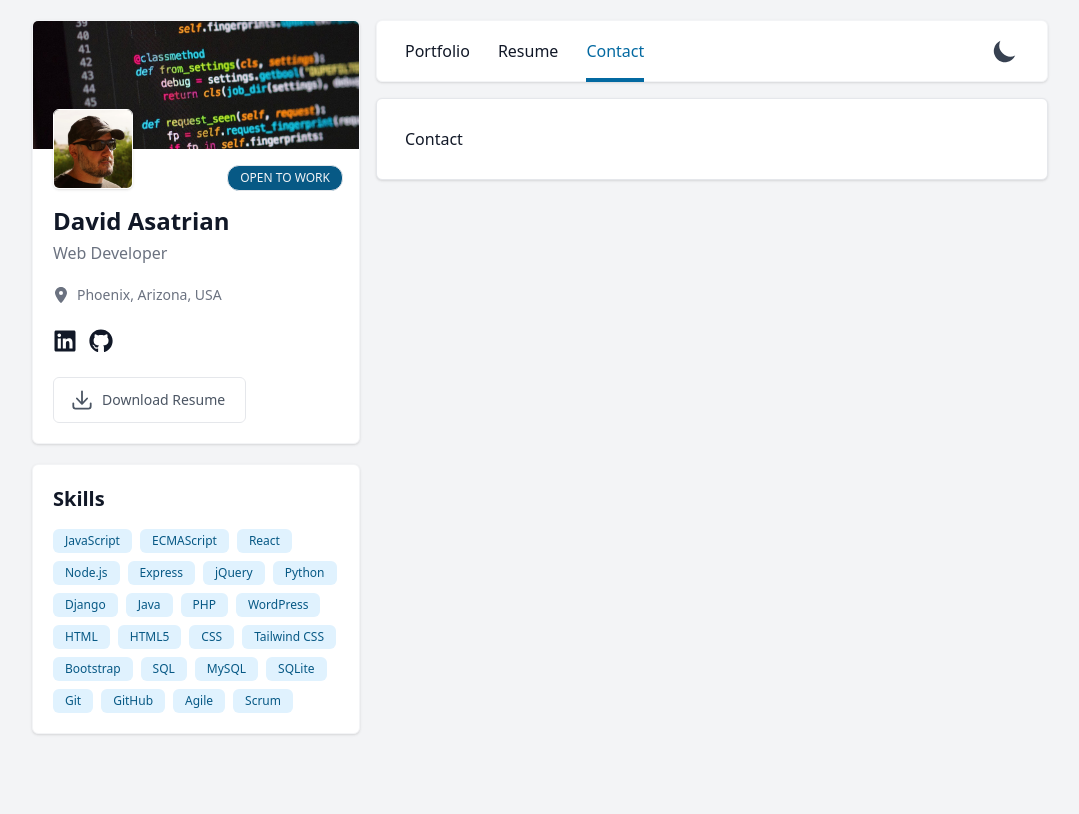
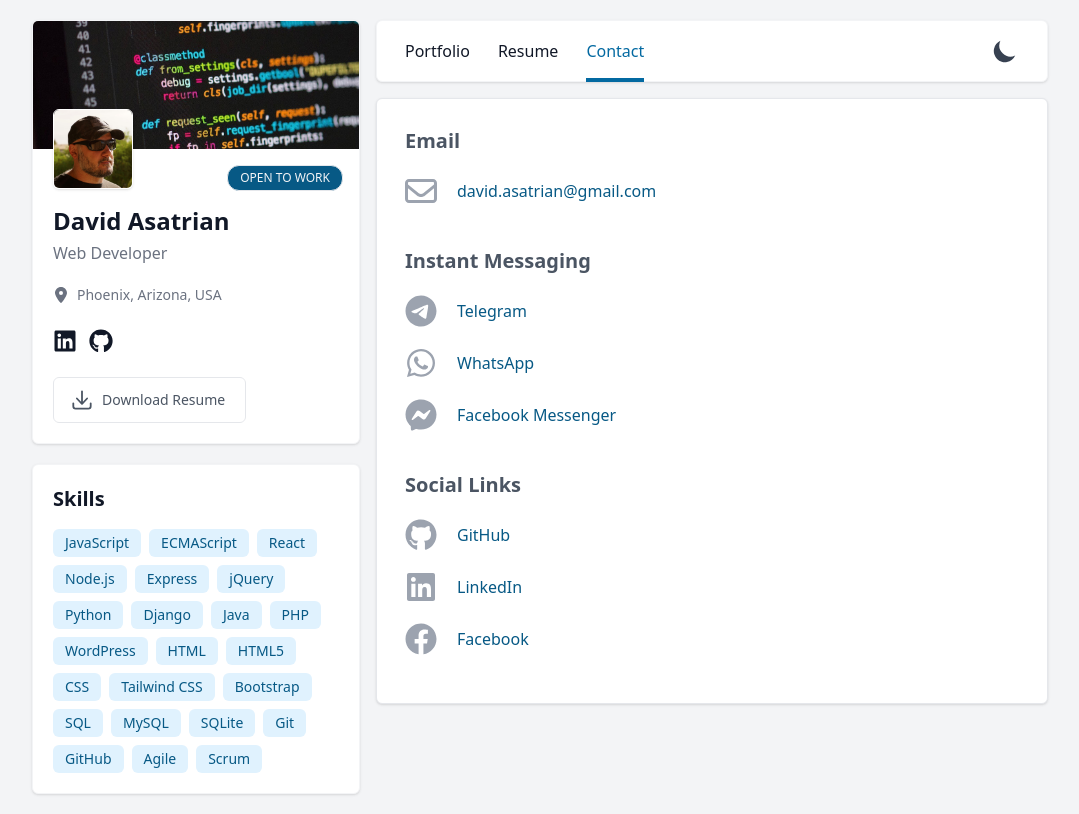
Before and after one commit to david-phx/portfolio, a React (Vite) app: page /contact in a window 1280 px wide. Shown: the whole page, without its empty margins (100-1179 px from the left). Built offline with nearby package versions, Linux system fonts and the light colour scheme.

Commit message:
Better CSS, sticky navbar, and contact component done.

```diff
--- a/src/Contact.jsx
+++ b/src/Contact.jsx
@@ -7,9 +7,105 @@ function Contact() {
 
   return (
     <>
-      Contact
+      <ContactHeader>Email</ContactHeader>
+
+      <ContactLink
+        icon={(
+          <svg className="w-8 h-8" fill="currentColor" xmlns="http://www.w3.org/2000/svg" viewBox="0 0 512 512" aria-hidden="true">
+            <path d="M64 112c-8.8 0-16 7.2-16 16v22.1L220.5 291.7c20.7 17 50.4 17 71.1 0L464 150.1V128c0-8.8-7.2-16-16-16H64zM48 212.2V384c0 8.8 7.2 16 16 16H448c8.8 0 16-7.2 16-16V212.2L322 328.8c-38.4 31.5-93.7 31.5-132 0L48 212.2zM0 128C0 92.7 28.7 64 64 64H448c35.3 0 64 28.7 64 64V384c0 35.3-28.7 64-64 64H64c-35.3 0-64-28.7-64-64V128z" />
+          </svg>
+        )}
+        url="mailto:david.asatrian@gmail.com"
+        title="david.asatrian@gmail.com"
+      />
+
+      <ContactHeader>Instant Messaging</ContactHeader>
+
+      <ContactLink
+        icon={(
+          <svg className="w-8 h-8" fill="currentColor" xmlns="http://www.w3.org/2000/svg" viewBox="0 0 496 512" aria-hidden="true">
+            <path d="M248,8C111.033,8,0,119.033,0,256S111.033,504,248,504,496,392.967,496,256,384.967,8,248,8ZM362.952,176.66c-3.732,39.215-19.881,134.378-28.1,178.3-3.476,18.584-10.322,24.816-16.948,25.425-14.4,1.326-25.338-9.517-39.287-18.661-21.827-14.308-34.158-23.215-55.346-37.177-24.485-16.135-8.612-25,5.342-39.5,3.652-3.793,67.107-61.51,68.335-66.746.153-.655.3-3.1-1.154-4.384s-3.59-.849-5.135-.5q-3.283.746-104.608,69.142-14.845,10.194-26.894,9.934c-8.855-.191-25.888-5.006-38.551-9.123-15.531-5.048-27.875-7.717-26.8-16.291q.84-6.7,18.45-13.7,108.446-47.248,144.628-62.3c68.872-28.647,83.183-33.623,92.511-33.789,2.052-.034,6.639.474,9.61,2.885a10.452,10.452,0,0,1,3.53,6.716A43.765,43.765,0,0,1,362.952,176.66Z" />
+          </svg>
+        )}
+        url="https://t.me/david_asatrian"
+        title="Telegram"
+      />
+
+      <ContactLink
+        icon={(
+          <svg className="w-8 h-8" fill="currentColor" xmlns="http://www.w3.org/2000/svg" viewBox="0 0 448 512" aria-hidden="true">
+            <path d="M380.9 97.1C339 55.1 283.2 32 223.9 32c-122.4 0-222 99.6-222 222 0 39.1 10.2 77.3 29.6 111L0 480l117.7-30.9c32.4 17.7 68.9 27 106.1 27h.1c122.3 0 224.1-99.6 224.1-222 0-59.3-25.2-115-67.1-157zm-157 341.6c-33.2 0-65.7-8.9-94-25.7l-6.7-4-69.8 18.3L72 359.2l-4.4-7c-18.5-29.4-28.2-63.3-28.2-98.2 0-101.7 82.8-184.5 184.6-184.5 49.3 0 95.6 19.2 130.4 54.1 34.8 34.9 56.2 81.2 56.1 130.5 0 101.8-84.9 184.6-186.6 184.6zm101.2-138.2c-5.5-2.8-32.8-16.2-37.9-18-5.1-1.9-8.8-2.8-12.5 2.8-3.7 5.6-14.3 18-17.6 21.8-3.2 3.7-6.5 4.2-12 1.4-32.6-16.3-54-29.1-75.5-66-5.7-9.8 5.7-9.1 16.3-30.3 1.8-3.7.9-6.9-.5-9.7-1.4-2.8-12.5-30.1-17.1-41.2-4.5-10.8-9.1-9.3-12.5-9.5-3.2-.2-6.9-.2-10.6-.2-3.7 0-9.7 1.4-14.8 6.9-5.1 5.6-19.4 19-19.4 46.3 0 27.3 19.9 53.7 22.6 57.4 2.8 3.7 39.1 59.7 94.8 83.8 35.2 15.2 49 16.5 66.6 13.9 10.7-1.6 32.8-13.4 37.4-26.4 4.6-13 4.6-24.1 3.2-26.4-1.3-2.5-5-3.9-10.5-6.6z" />
+          </svg>
+        )}
+        url="https://wa.me/16027304310"
+        title="WhatsApp"
+      />
+
+      <ContactLink
+        icon={(
+          <svg className="w-8 h-8" fill="currentColor" xmlns="http://www.w3.org/2000/svg" viewBox="0 0 512 512" aria-hidden="true">
+            <path d="M256.55 8C116.52 8 8 110.34 8 248.57c0 72.3 29.71 134.78 78.07 177.94 8.35 7.51 6.63 11.86 8.05 58.23A19.92 19.92 0 0 0 122 502.31c52.91-23.3 53.59-25.14 62.56-22.7C337.85 521.8 504 423.7 504 248.57 504 110.34 396.59 8 256.55 8zm149.24 185.13l-73 115.57a37.37 37.37 0 0 1-53.91 9.93l-58.08-43.47a15 15 0 0 0-18 0l-78.37 59.44c-10.46 7.93-24.16-4.6-17.11-15.67l73-115.57a37.36 37.36 0 0 1 53.91-9.93l58.06 43.46a15 15 0 0 0 18 0l78.41-59.38c10.44-7.98 24.14 4.54 17.09 15.62z" />
+          </svg>
+        )}
+        url="https://m.me/david.asatrian"
+        title="Facebook Messenger"
+      />
+
+      <ContactHeader>Social Links</ContactHeader>
+
+      <ContactLink
+        icon={(
+          <svg className="w-8 h-8" fill="currentColor" xmlns="http://www.w3.org/2000/svg" viewBox="0 0 496 512" aria-hidden="true">
+            <path d="M165.9 397.4c0 2-2.3 3.6-5.2 3.6-3.3.3-5.6-1.3-5.6-3.6 0-2 2.3-3.6 5.2-3.6 3-.3 5.6 1.3 5.6 3.6zm-31.1-4.5c-.7 2 1.3 4.3 4.3 4.9 2.6 1 5.6 0 6.2-2s-1.3-4.3-4.3-5.2c-2.6-.7-5.5.3-6.2 2.3zm44.2-1.7c-2.9.7-4.9 2.6-4.6 4.9.3 2 2.9 3.3 5.9 2.6 2.9-.7 4.9-2.6 4.6-4.6-.3-1.9-3-3.2-5.9-2.9zM244.8 8C106.1 8 0 113.3 0 252c0 110.9 69.8 205.8 169.5 239.2 12.8 2.3 17.3-5.6 17.3-12.1 0-6.2-.3-40.4-.3-61.4 0 0-70 15-84.7-29.8 0 0-11.4-29.1-27.8-36.6 0 0-22.9-15.7 1.6-15.4 0 0 24.9 2 38.6 25.8 21.9 38.6 58.6 27.5 72.9 20.9 2.3-16 8.8-27.1 16-33.7-55.9-6.2-112.3-14.3-112.3-110.5 0-27.5 7.6-41.3 23.6-58.9-2.6-6.5-11.1-33.3 2.6-67.9 20.9-6.5 69 27 69 27 20-5.6 41.5-8.5 62.8-8.5s42.8 2.9 62.8 8.5c0 0 48.1-33.6 69-27 13.7 34.7 5.2 61.4 2.6 67.9 16 17.7 25.8 31.5 25.8 58.9 0 96.5-58.9 104.2-114.8 110.5 9.2 7.9 17 22.9 17 46.4 0 33.7-.3 75.4-.3 83.6 0 6.5 4.6 14.4 17.3 12.1C428.2 457.8 496 362.9 496 252 496 113.3 383.5 8 244.8 8zM97.2 352.9c-1.3 1-1 3.3.7 5.2 1.6 1.6 3.9 2.3 5.2 1 1.3-1 1-3.3-.7-5.2-1.6-1.6-3.9-2.3-5.2-1zm-10.8-8.1c-.7 1.3.3 2.9 2.3 3.9 1.6 1 3.6.7 4.3-.7.7-1.3-.3-2.9-2.3-3.9-2-.6-3.6-.3-4.3.7zm32.4 35.6c-1.6 1.3-1 4.3 1.3 6.2 2.3 2.3 5.2 2.6 6.5 1 1.3-1.3.7-4.3-1.3-6.2-2.2-2.3-5.2-2.6-6.5-1zm-11.4-14.7c-1.6 1-1.6 3.6 0 5.9 1.6 2.3 4.3 3.3 5.6 2.3 1.6-1.3 1.6-3.9 0-6.2-1.4-2.3-4-3.3-5.6-2z" />
+          </svg>
+        )}
+        name="GitHub"
+        url="https://github.com/david-phx"
+        title="GitHub"
+      />
+
+      <ContactLink
+        icon={(
+          <svg className="w-8 h-8" fill="currentColor" xmlns="http://www.w3.org/2000/svg" viewBox="0 0 448 512" aria-hidden="true">
+            <path d="M416 32H31.9C14.3 32 0 46.5 0 64.3v383.4C0 465.5 14.3 480 31.9 480H416c17.6 0 32-14.5 32-32.3V64.3c0-17.8-14.4-32.3-32-32.3zM135.4 416H69V202.2h66.5V416zm-33.2-243c-21.3 0-38.5-17.3-38.5-38.5S80.9 96 102.2 96c21.2 0 38.5 17.3 38.5 38.5 0 21.3-17.2 38.5-38.5 38.5zm282.1 243h-66.4V312c0-24.8-.5-56.7-34.5-56.7-34.6 0-39.9 27-39.9 54.9V416h-66.4V202.2h63.7v29.2h.9c8.9-16.8 30.6-34.5 62.9-34.5 67.2 0 79.7 44.3 79.7 101.9V416z" />
+          </svg>
+        )}
+        name="LinkedIn"
+        url="https://www.linkedin.com/in/davidasatrian/"
+        title="LinkedIn"
+      />
+
+      <ContactLink
+        icon={(
+          <svg className="w-8 h-8" fill="currentColor" xmlns="http://www.w3.org/2000/svg" viewBox="0 0 512 512" aria-hidden="true">
+            <path d="M504 256C504 119 393 8 256 8S8 119 8 256c0 123.78 90.69 226.38 209.25 245V327.69h-63V256h63v-54.64c0-62.15 37-96.48 93.67-96.48 27.14 0 55.52 4.84 55.52 4.84v61h-31.28c-30.8 0-40.41 19.12-40.41 38.73V256h68.78l-11 71.69h-57.78V501C413.31 482.38 504 379.78 504 256z" />
+          </svg>
+        )}
+        name="Facebook"
+        url="https://www.facebook.com/david.asatrian"
+        title="Facebook"
+      />
     </>
   );
 }
 
+function ContactHeader({ children }) {
+  return (
+    <h3 className="text-xl font-bold text-gray-600 dark:text-gray-300 first:mt-0 mt-10 mb-5">
+      {children}
+    </h3>
+  )
+}
+
+function ContactLink(props) {
+  return (
+    <div className="flex flex-row items-center mb-5">
+      <div className="flex items-center pr-5 text-gray-400 dark:text-gray-500">
+        {props.icon}
+      </div>
+      <a href={props.url} className="font-medium text-sky-800 dark:text-sky-200" target="_blank">{props.title}</a>
+    </div>
+  )
+}
+
 export default Contact
--- a/src/Navbar.jsx
+++ b/src/Navbar.jsx
@@ -51,7 +51,7 @@ function Navbar() {
   }
 
   return (
-    <nav className="flex items-center justify-between bg-white border border-gray-100 dark:bg-gray-800 dark:border-gray-700 rounded-md shadow px-7 py-4">
+    <nav className="sticky lg:static top-0 z-40 flex items-center justify-between bg-white border border-gray-100 dark:bg-gray-800 dark:border-gray-700 rounded-md shadow px-7 py-4">
       <ul className="flex space-x-7 font-medium">
         {navbarLinksList}
       </ul>
--- a/src/Sidebar.jsx
+++ b/src/Sidebar.jsx
@@ -85,11 +85,11 @@ function Skills() {
   return (
     <div className="p-5 rounded-md shadow overflow-hidden h-max bg-white border border-gray-100 dark:bg-gray-800 dark:border-gray-700">
       <h2 className="text-xl font-semibold">Skills</h2>
-      <ul className="flex flex-wrap gap-2 mt-4">
+      <ul className="flex flex-wrap gap-1.5 lg:gap-2 mt-4">
         {skills.map(skill => (
           <li
             key={skill}
-            className="text-xs font-normal rounded-md px-3 py-1 text-sky-800 bg-sky-100 dark:text-sky-100 dark:bg-sky-900"
+            className="w-max whitespace-nowrap shrink-0 text-sm font-normal rounded-md px-2 lg:px-3 py-1 text-sky-800 bg-sky-100 dark:text-sky-100 dark:bg-sky-900"
           >
             {skill}
           </li>
--- a/src/Timeline.jsx
+++ b/src/Timeline.jsx
@@ -16,13 +16,13 @@ function Item({ children }) {
 
 function Point() {
   return (
-    <div className="absolute w-3 h-3 mt-1.5 -left-1.5 border rounded-full border-white bg-gray-300 dark:bg-gray-700 dark:border-gray-900" />
+    <div className="absolute w-3 h-3 mt-1.5 -left-1.5 border rounded-full bg-gray-300 border-white dark:bg-gray-600 dark:border-gray-800" />
   )
 }
 
 function Time({ children }) {
   return (
-    <time className="mb-1 text-sm font-normal leading-none text-gray-400 dark:text-gray-500">
+    <time className="mb-1 text-sm font-normal leading-none text-gray-500 dark:text-gray-500">
       {children}
     </time>
   )
```
